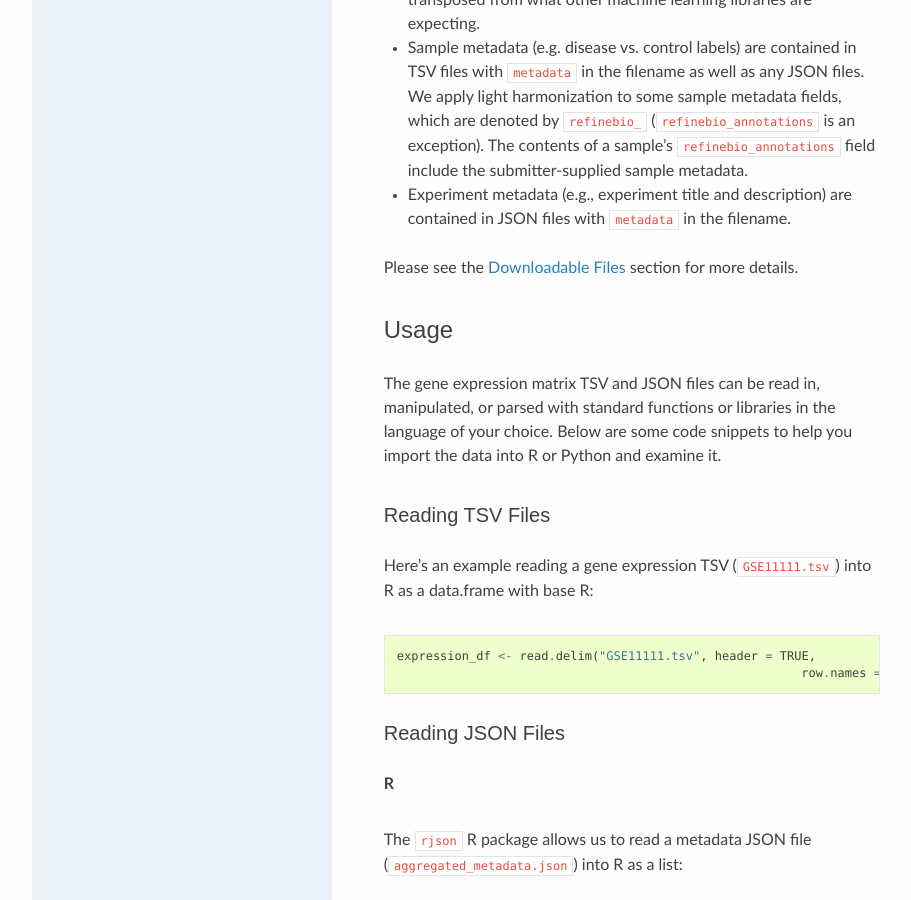
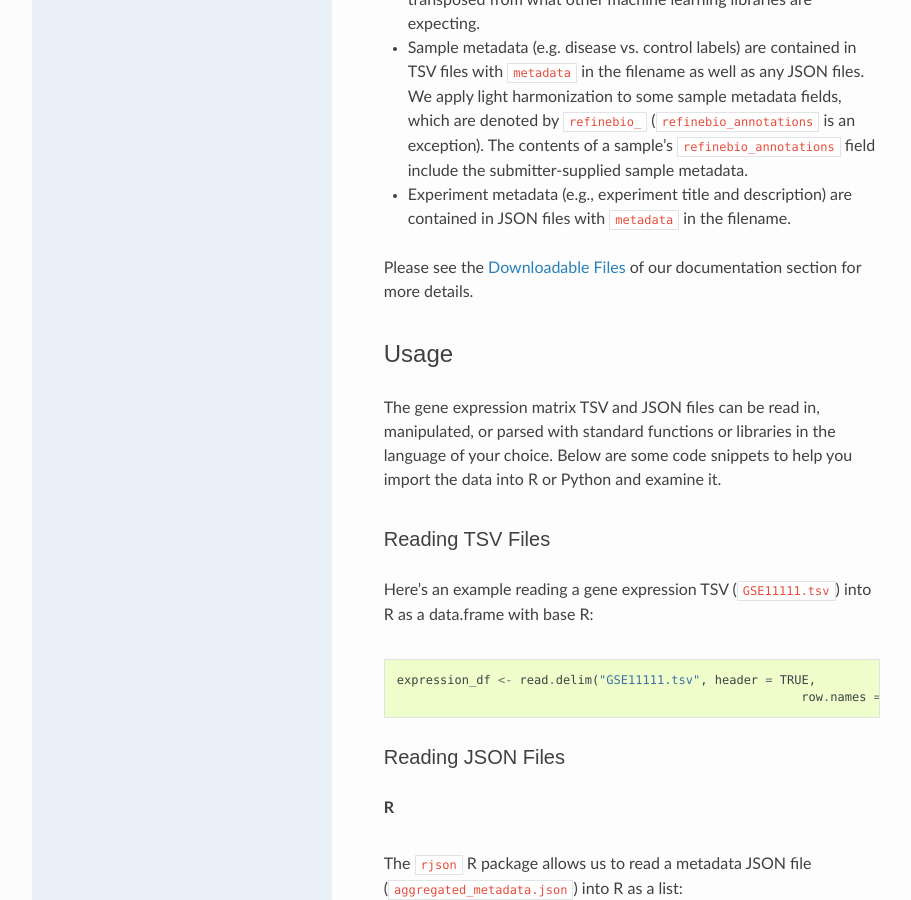
Before and after one commit to AlexsLemonade/refinebio-docs, a Sphinx documentation site: the page built from docs/getting_started.md, in a window 1280 px wide and 900 px high, scrolled down 1734 px. Shown: the whole window, without its empty margins (158-1069 px from the left). Built offline with Sphinx 7.4.7 and the Read the Docs theme 2.0.0, drawn with Linux system fonts in a browser that asks for light colours.

Commit message:
Update docs/getting_started.md
Co-Authored-By: dvenprasad <dv.prasad991@gmail.com>

```diff
--- a/docs/getting_started.md
+++ b/docs/getting_started.md
@@ -34,7 +34,7 @@ The contents of a sample's `refinebio_annotations` field include the submitter-s
 
 * Experiment metadata (e.g., experiment title and description) are contained in JSON files with `metadata` in the filename.
 
-Please see the [Downloadable Files](http://docs.refine.bio/en/latest/main_text.html#downloadable-files) section for more details.
+Please see the [Downloadable Files](http://docs.refine.bio/en/latest/main_text.html#downloadable-files) of our documentation section for more details.
 
 ### Usage
 
```
